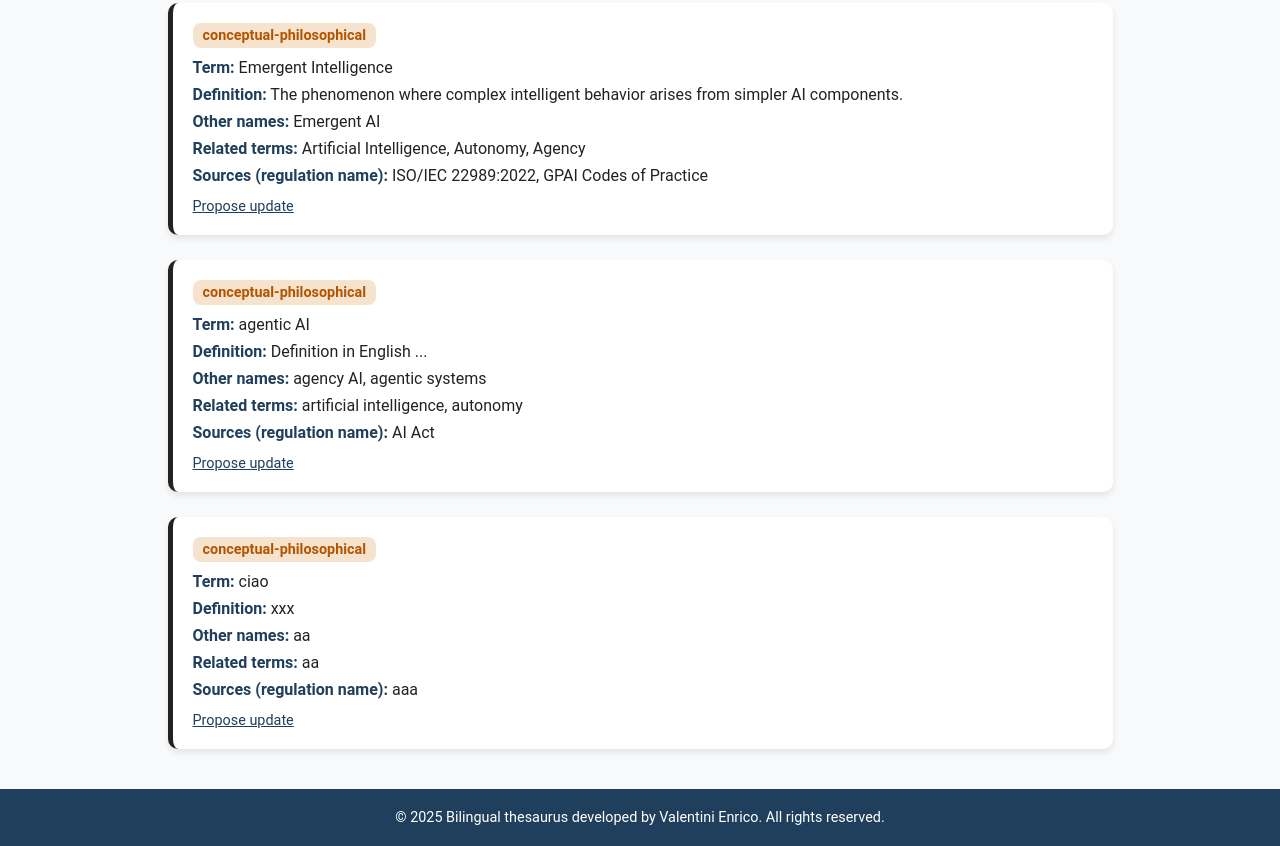
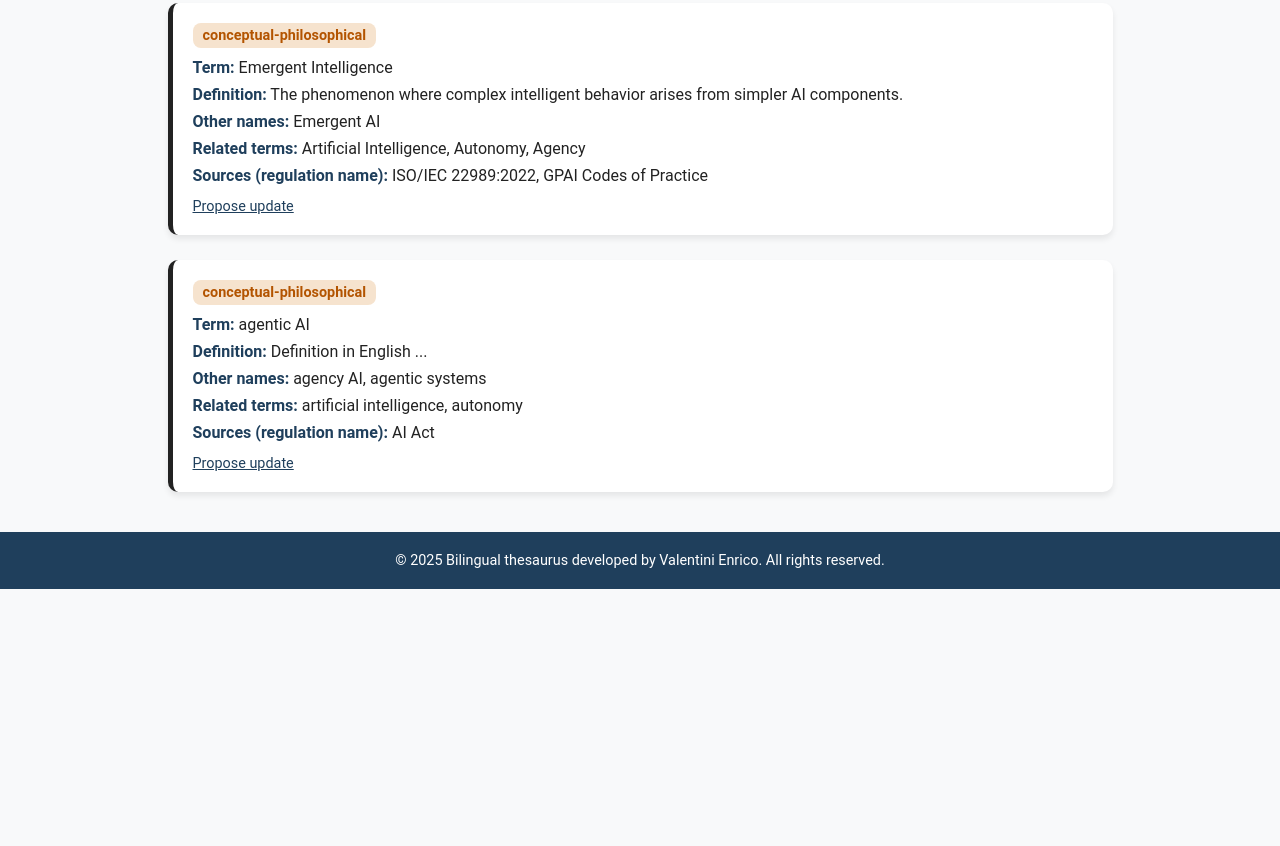
Before and after one commit to Envalope/tesauro-bilingue, a plain HTML site: page site/index.html in a window 1280 px wide. Shown: the part 7829-8675 px from the top of the page. After the commit the page ends 8418 px from the top, so only its background shows below. Drawn offline with Linux system fonts and the light colour scheme.

Commit message:
Salvo modifiche locali prima del pull

```diff
--- a/site/index.html
+++ b/site/index.html
@@ -418,18 +418,6 @@ footer { text-align:center; padding:20px; background:#1f3f5c; color:white; font-
 <div class="always-visible"><strong data-i18n="sources">Fonti (nome regolamento):</strong> AI Act</div>
 <span class="update-link" onclick="window.location.href='new_term.html?update=USR-20250914213110-001'" data-i18n="update">Proponi aggiornamento</span>
 </div>
-
-<div class="definition-card" data-area="concettuale-filosofica" data-term="ciao">
-<span class="label-area" style="background:#f6e3ce; color:#b35400" data-i18n-area="concettuale-filosofica">concettuale-filosofica</span>
-<div class="en-field"><strong data-i18n="term">Termine:</strong> ciao</div>
-<div class="it-field"><strong data-i18n="term">Termine:</strong> ciao</div>
-<div class="en-field"><strong data-i18n="definition">Definizione:</strong> xxx</div>
-<div class="it-field"><strong data-i18n="definition">Definizione:</strong> xxx</div>
-<div class="always-visible"><strong data-i18n="other_names">Altre denominazioni:</strong> aa</div>
-<div class="always-visible"><strong data-i18n="related_terms">Termini correlati:</strong> aa</div>
-<div class="always-visible"><strong data-i18n="sources">Fonti (nome regolamento):</strong> aaa</div>
-<span class="update-link" onclick="window.location.href='new_term.html?update=PROPOSAL_1757891695'" data-i18n="update">Proponi aggiornamento</span>
-</div>
 <footer id='footer-text'>© 2025 Tesauro bilingue sviluppato da Valentini Enrico. Tutti i diritti riservati.</footer><script>
 const badges = document.querySelectorAll('.badge');
 const cards = document.querySelectorAll('.definition-card');
```
Also changed, not shown: site/new_term.html (+1 -1 lines), 1 other file.
